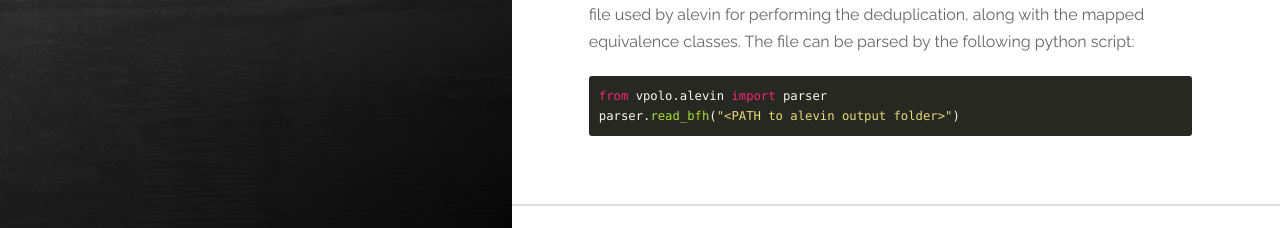
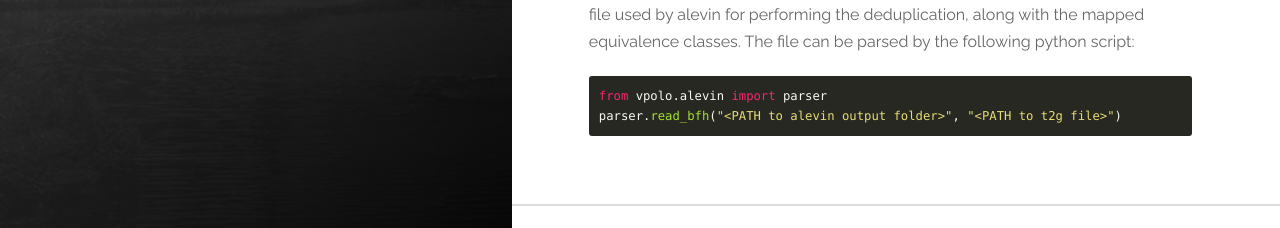
Before and after one commit to COMBINE-lab/alevin-tutorial, a Jekyll site: the page built from docs/_posts/2018-24-05-output-format.markdown, in a window 1280 px wide and 900 px high, scrolled down 1260 px. Shown: the part 659-887 px from the top of the window. Built offline with Jekyll 4.4.1, drawn with Linux system fonts in a browser that asks for light colours; some of the changed lines change nothing that is shown.

Commit message:
Full command for read_bfh

````diff
--- a/docs/_posts/2018-24-05-output-format.markdown
+++ b/docs/_posts/2018-24-05-output-format.markdown
@@ -65,5 +65,5 @@ When run with the command line flag `--dumpBfh` alevin generates the big hash fi
 
 ```python
 from vpolo.alevin import parser
-parser.read_bfh("<PATH to alevin output folder>")
+parser.read_bfh("<PATH to alevin output folder>", "<PATH to t2g file>")
 ```
````
